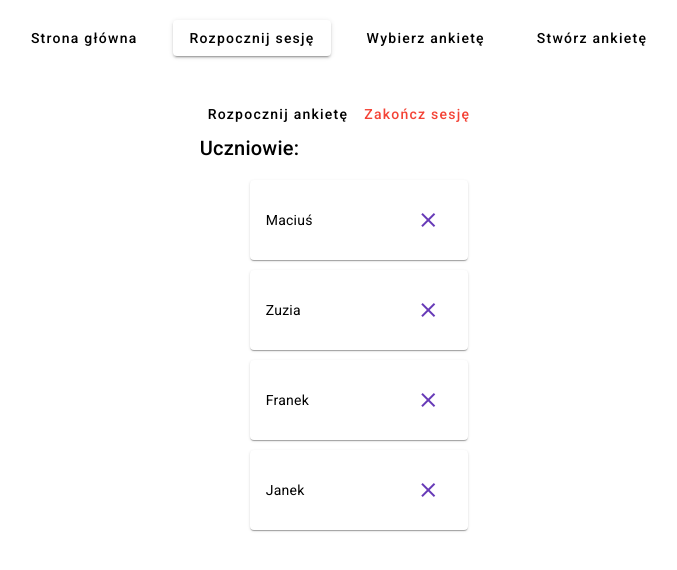
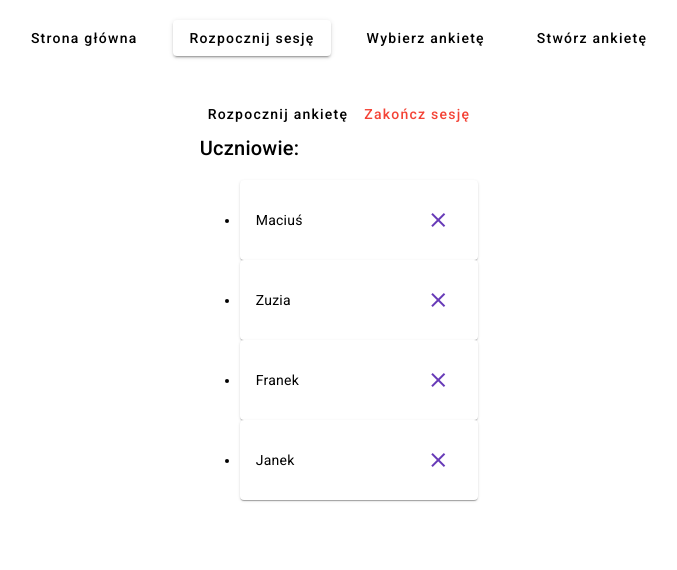
Before and after one commit to Nepommuck/Software-Engineering-Frontend, an Angular app in the folder IO-pc-local/: page / in a window 1280 px wide. Both pictures are taken after a click on the button "Rozpocznij sesję". Shown: the top 570 px of the page, without its empty margins (301-978 px from the left). Built offline with nearby package versions, Linux system fonts and the light colour scheme.

Commit message:
minor refactoring

```diff
--- a/IO-pc-local/src/app/lobby/lobby.component.css
+++ b/IO-pc-local/src/app/lobby/lobby.component.css
@@ -1,5 +1,11 @@
-li.users {
+users {
     list-style: none;
     margin: 10px;
     padding: 0;
 }
+
+.users__card {
+    display: flex;
+    justify-content: space-between;
+    align-items: center;
+}
--- a/IO-pc-local/src/app/lobby/lobby.component.html
+++ b/IO-pc-local/src/app/lobby/lobby.component.html
@@ -5,7 +5,7 @@
     @for (student of (students$ | async); track student) {
         <li class="users">
             <mat-card>
-                <mat-card-content style="display: flex; justify-content: space-between; align-items: center;">
+                <mat-card-content class="users__card">
                     {{student.name}}
                     <button
                         mat-icon-button
--- a/IO-pc-local/src/app/lobby/lobby.service.ts
+++ b/IO-pc-local/src/app/lobby/lobby.service.ts
@@ -20,7 +20,7 @@ export class LobbyService {
 
   removeUser(student: Student): void {
     //TODO: notify the server about the removal
-    this._students.next(this._students.getValue().filter(x => x.name != student.name));
+    this._students.next(this._students.getValue().filter(x => x.name !== student.name));
   }
 
   startSession() {
--- a/IO-pc-local/src/app/lobby/shared/model.ts
+++ b/IO-pc-local/src/app/lobby/shared/model.ts
@@ -1,3 +1,3 @@
 export interface Student {
-    name: string;
+    readonly name: string;
 }
```
Also changed, not shown: 1 other file (tests, documents, lock files or other folders).
